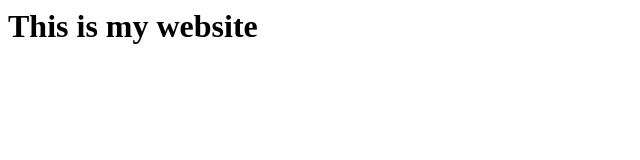
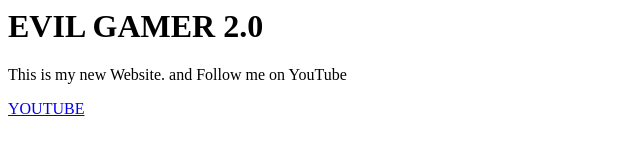
Before and after one commit to EVILGAMER2/EVILGAMER2.github.io, a plain HTML site: page index.html in a window 1280 px wide. Shown: the whole page, without its empty margins (0-640 px from the left). Drawn offline with Linux system fonts and the light colour scheme.

Commit message:
Update index.html

```diff
--- a/index.html
+++ b/index.html
@@ -1,8 +1,13 @@
 <html>
 <head>
-<title>evil</title>
+<title>Evil Gamer</title>
 </head>
+
 <body>
-<h1>This is my website</h1>
+
+<h1>EVIL GAMER 2.0 </h1>
+<p>This is my new Website.
+and Follow me on YouTube </p> <a href="#">YOUTUBE</a>
+
 </body>
 </html>
```
